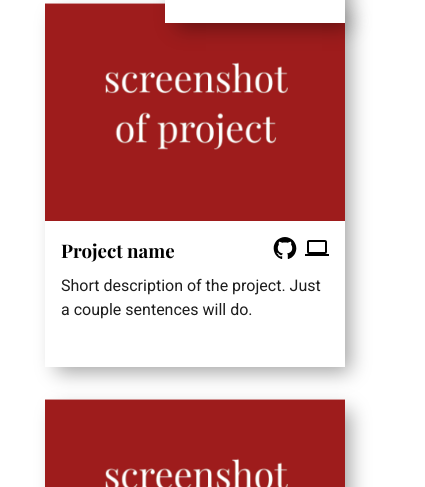
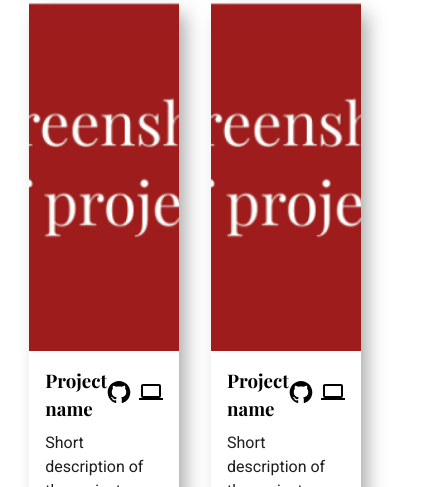
Before and after one commit to Julia-1439/homepage, a plain HTML site: page index.html in a window 390 px wide. Shown: the part 613-1100 px from the top of the page, 425 px wide, since content can reach past the window. Drawn offline with nearby package versions, Linux system fonts and the light colour scheme; a web font is replaced by a local one.

Commit message:
feat(tablet): projects section wrapping

```diff
--- a/style.css
+++ b/style.css
@@ -250,6 +250,7 @@ main > header {
 
 .project-card img {
   object-fit: cover;
+  width: 100%;
   height: 100%;
 }
 
@@ -308,3 +309,15 @@ main > header {
 .page-container > footer:last-of-type {
   padding-bottom: var(--padding-size-3);
 }
+
+@media (max-width: 1000px) {
+  .project-cards-container {
+    grid-template-columns: repeat(2, 0.5fr);
+    gap: var(--padding-size-3);
+    row-gap: var(--padding-size-1);
+  }
+
+  .my-work {
+    padding: 0 var(--padding-size-1);
+  }
+}
```
